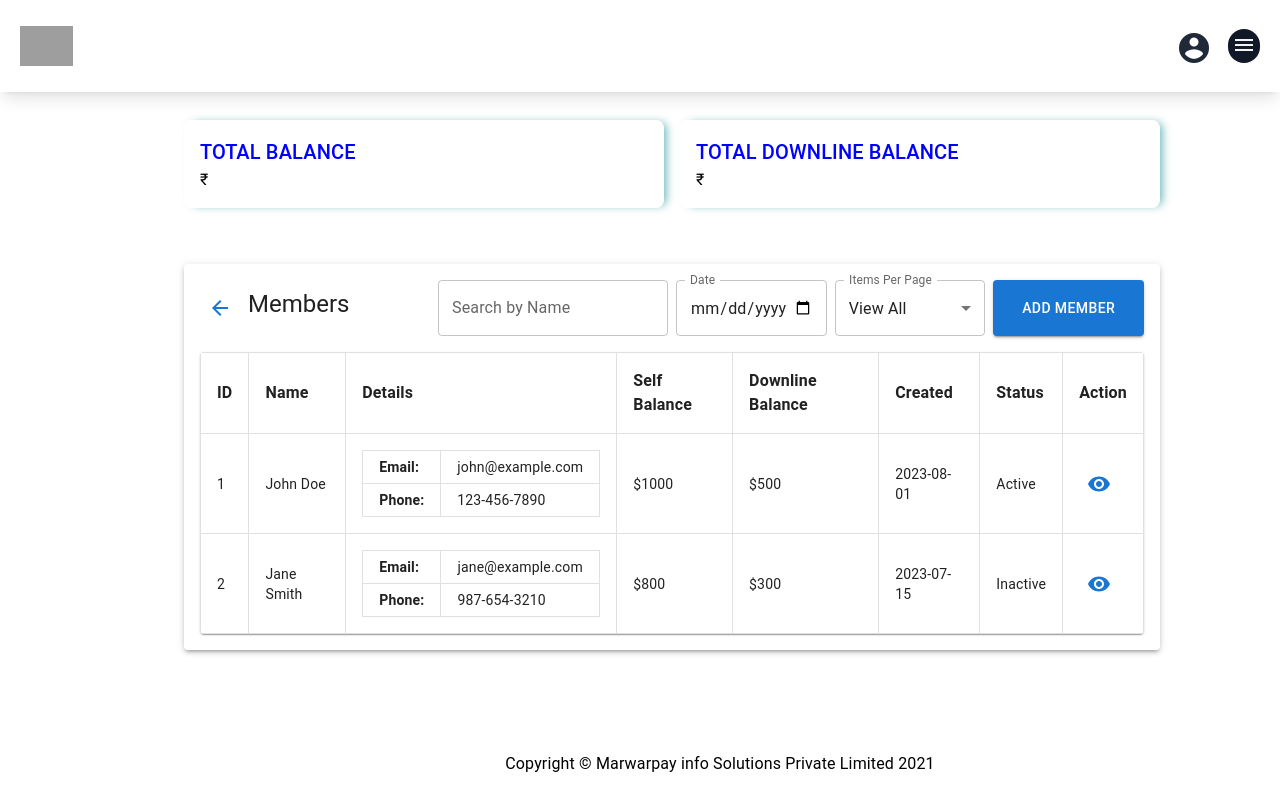
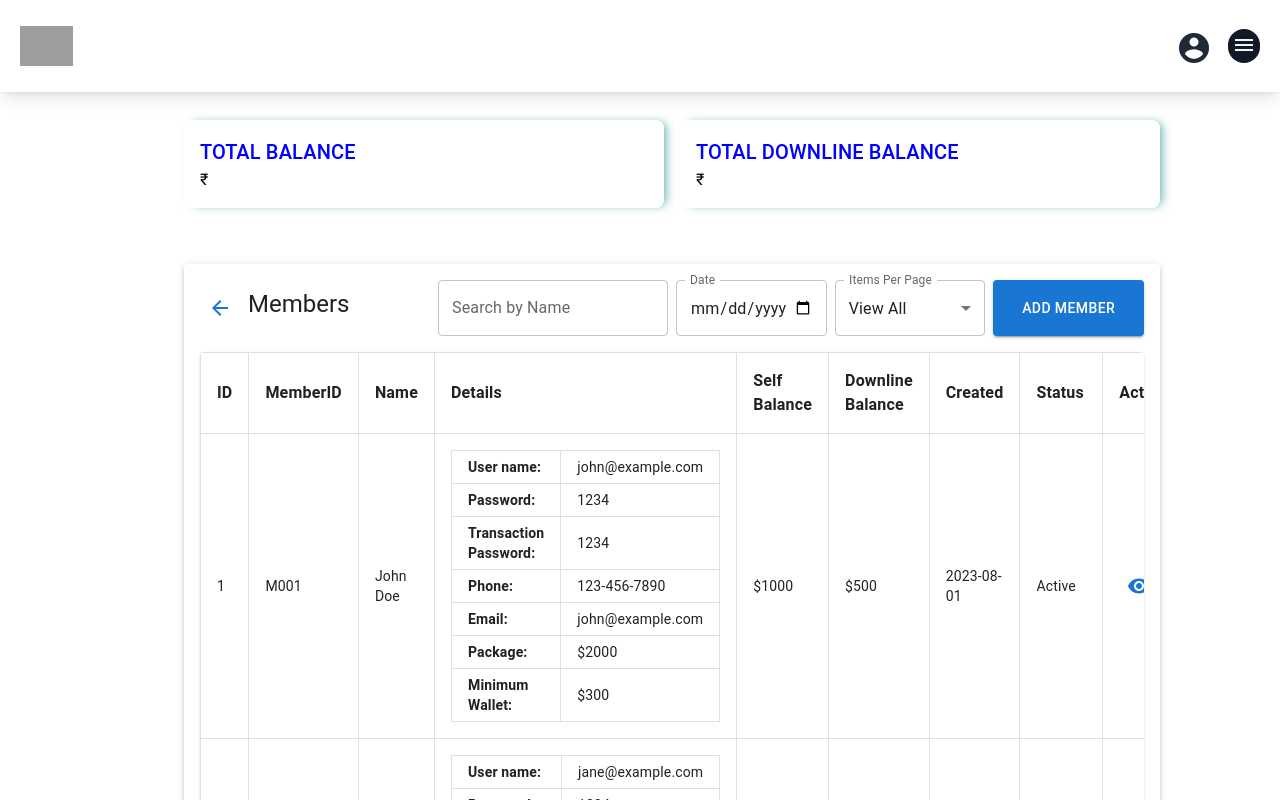
Before and after one commit to ajaydeveloper95/MarWarPay-Frontend-Admin, a React (Vite) app: page /members/all_members in a window 1280 px wide. Shown: the top 800 px of the page. Built offline with nearby package versions, Linux system fonts and the light colour scheme; grey boxes are pictures that could not be loaded.

Commit message:
minor changes

```diff
--- a/src/App.jsx
+++ b/src/App.jsx
@@ -18,7 +18,6 @@ import AddPackage from './Components/Tables/Package/AddPackage';
 import ViewPackage from './Components/Tables/Package/ViewPackage';
 import PayoutCharge from './Components/Tables/Setting/PayoutCharge';
 import DashBoard from './Pages/DashBoard';
-import { ThemeProvider } from './Context/ThemeContext';
 import Footer from './Components/footer/Footer';
 import Profile from './Components/profile/Profile';
 // Import other components and pages
@@ -26,7 +25,6 @@ import Profile from './Components/profile/Profile';
 function App() {
   return (
     <SidebarProvider>
-      <ThemeProvider>
       <Router>
         <Sidebar/>
         <Routes>
@@ -66,7 +64,6 @@ function App() {
         </Routes>
         <Footer/>
       </Router>
-      </ThemeProvider>
     </SidebarProvider>
 
   );
--- a/src/Components/Tables/Members/ViewAllMembers.jsx
+++ b/src/Components/Tables/Members/ViewAllMembers.jsx
@@ -6,8 +6,8 @@ import ArrowBackIcon from '@mui/icons-material/ArrowBack'; // Import back arrow
 import { useSidebar } from '../../../Context/SidebarContext';
 
 const membersData = [
-  { id: 1, name: 'John Doe', email: 'john@example.com', phone: '123-456-7890', selfBalance: '$1000', downlineBalance: '$500', created: '2023-08-01', status: 'Active' },
-  { id: 2, name: 'Jane Smith', email: 'jane@example.com', phone: '987-654-3210', selfBalance: '$800', downlineBalance: '$300', created: '2023-07-15', status: 'Inactive' },
+  { id: 1,memberId: 'M001', name: 'John Doe', email: 'john@example.com', phone: '123-456-7890', selfBalance: '$1000', downlineBalance: '$500', created: '2023-08-01', status: 'Active', password: '1234', package: '$2000', transaction: '1234', wallet: '$300' },
+  { id: 2,memberId: 'M002', name: 'Jane Smith', email: 'jane@example.com', phone: '987-654-3210', selfBalance: '$800', downlineBalance: '$300', created: '2023-07-15', status: 'Inactive' , password: '1234', package: '$2000', transaction: '1234', wallet: '$300'},
   // Add more member objects as needed
 ];
 
@@ -195,6 +195,7 @@ const ViewAllMembers = () => {
               <TableHead>
                 <TableRow>
                   <TableCell sx={{ fontWeight: 'bold', fontSize: '16px', border: '1px solid rgba(224, 224, 224, 1)' }}>ID</TableCell>
+                  <TableCell sx={{ fontWeight: 'bold', fontSize: '16px', border: '1px solid rgba(224, 224, 224, 1)' }}>MemberID</TableCell>
                   <TableCell sx={{ fontWeight: 'bold', fontSize: '16px', border: '1px solid rgba(224, 224, 224, 1)' }}>Name</TableCell>
                   <TableCell sx={{ fontWeight: 'bold', fontSize: '16px', border: '1px solid rgba(224, 224, 224, 1)' }}>Details</TableCell>
                   <TableCell sx={{ fontWeight: 'bold', fontSize: '16px', border: '1px solid rgba(224, 224, 224, 1)' }}>Self Balance</TableCell>
@@ -215,17 +216,38 @@ const ViewAllMembers = () => {
                   paginatedMembers.map((member) => (
                     <TableRow key={member.id}>
                       <TableCell sx={{ border: '1px solid rgba(224, 224, 224, 1)' }}>{member.id}</TableCell>
+                      <TableCell sx={{ border: '1px solid rgba(224, 224, 224, 1)' }}>{member.memberId}</TableCell>
                       <TableCell sx={{ border: '1px solid rgba(224, 224, 224, 1)' }}>{member.name}</TableCell>
                       <TableCell sx={{ border: '1px solid rgba(224, 224, 224, 1)' }}>
                       <Table size="small" sx={{ borderCollapse: 'collapse', width: '100%' }}>
                         <TableBody>
                           <TableRow>
+                            <TableCell sx={{ border: '1px solid rgba(224, 224, 224, 1)', fontWeight: 'bold' }}>User name:</TableCell>
+                            <TableCell sx={{ border: '1px solid rgba(224, 224, 224, 1)' }}>{member.email}</TableCell>
+                          </TableRow>
+                          <TableRow>
+                            <TableCell sx={{ border: '1px solid rgba(224, 224, 224, 1)', fontWeight: 'bold' }}>Password:</TableCell>
+                            <TableCell sx={{ border: '1px solid rgba(224, 224, 224, 1)' }}>{member.password}</TableCell>
+                          </TableRow>
+                          <TableRow>
+                            <TableCell sx={{ border: '1px solid rgba(224, 224, 224, 1)', fontWeight: 'bold' }}>Transaction Password:</TableCell>
+                            <TableCell sx={{ border: '1px solid rgba(224, 224, 224, 1)' }}>{member.transaction}</TableCell>
+                          </TableRow>
+                          <TableRow>
+                            <TableCell sx={{ border: '1px solid rgba(224, 224, 224, 1)', fontWeight: 'bold' }}>Phone:</TableCell>
+                            <TableCell sx={{ border: '1px solid rgba(224, 224, 224, 1)' }}>{member.phone}</TableCell>
+                          </TableRow>
+                          <TableRow>
                             <TableCell sx={{ border: '1px solid rgba(224, 224, 224, 1)', fontWeight: 'bold' }}>Email:</TableCell>
                             <TableCell sx={{ border: '1px solid rgba(224, 224, 224, 1)' }}>{member.email}</TableCell>
                           </TableRow>
                           <TableRow>
-                              <TableCell sx={{ border: '1px solid rgba(224, 224, 224, 1)', fontWeight: 'bold' }}>Phone:</TableCell>
-                              <TableCell sx={{ border: '1px solid rgba(224, 224, 224, 1)' }}>{member.phone}</TableCell>
+                            <TableCell sx={{ border: '1px solid rgba(224, 224, 224, 1)', fontWeight: 'bold' }}>Package:</TableCell>
+                            <TableCell sx={{ border: '1px solid rgba(224, 224, 224, 1)' }}>{member.package}</TableCell>
+                          </TableRow>
+                          <TableRow>
+                            <TableCell sx={{ border: '1px solid rgba(224, 224, 224, 1)', fontWeight: 'bold' }}>Minimum Wallet:</TableCell>
+                            <TableCell sx={{ border: '1px solid rgba(224, 224, 224, 1)' }}>{member.wallet}</TableCell>
                           </TableRow>
                         </TableBody>
                       </Table>
--- a/src/Components/Tables/Package/AddPackage.jsx
+++ b/src/Components/Tables/Package/AddPackage.jsx
@@ -24,6 +24,9 @@ import { useSidebar } from '../../../Context/SidebarContext';
 
 const AddPackage = () => {
   const [packageName, setPackageName] = useState('');
+  const [packageInfo, setPackageInfo] = useState('');
+  const [packagePayOutCharge, setPackagePayOutCharge] = useState('');
+  const [packagePayInCharge, setPackagePayInCharge] = useState('');
   const [status, setStatus] = useState('Active');
   const [isDefault, setIsDefault] = useState(false);
   const [isDialogOpen, setIsDialogOpen] = useState(false);
@@ -39,6 +42,9 @@ const AddPackage = () => {
 
     // Reset form fields
     setPackageName('');
+    setPackageInfo('');
+    setPackagePayOutCharge('');
+    setPackagePayInCharge('');
     setStatus('Active');
     setIsDefault(false);
   };
@@ -96,6 +102,35 @@ const AddPackage = () => {
               />
             </Grid>
             <Grid item xs={12} sm={6}>
+              <TextField
+                label="Package Info"
+                variant="outlined"
+                fullWidth
+                value={packageInfo}
+                onChange={(e) => setPackageInfo(e.target.value)}
+              />
+            </Grid>
+            <Grid item xs={12} sm={6}>
+              <TextField
+                label="Package Pay Out Charge"
+                variant="outlined"
+                fullWidth
+                type="number"
+                value={packagePayOutCharge}
+                onChange={(e) => setPackagePayOutCharge(e.target.value)}
+              />
+            </Grid>
+            <Grid item xs={12} sm={6}>
+              <TextField
+                label="Package Pay In Charge"
+                variant="outlined"
+                fullWidth
+                type="number"
+                value={packagePayInCharge}
+                onChange={(e) => setPackagePayInCharge(e.target.value)}
+              />
+            </Grid>
+            <Grid item xs={12} sm={6}>
               <FormControl fullWidth variant="outlined" required>
                 <InputLabel id="status-label">Status</InputLabel>
                 <Select
@@ -118,9 +153,10 @@ const AddPackage = () => {
                     color="primary"
                   />
                 }
-                label=" Is Default ?"
+                label="Is Default?"
               />
             </Grid>
+
             <Grid item xs={12} display="flex" justifyContent="flex-end" spacing={2}>
               <Button type="submit" variant="contained" color="primary" sx={{ mr: 2 }}>
                 Submit
--- a/src/Components/Tables/UpiWallet/Transfer.jsx
+++ b/src/Components/Tables/UpiWallet/Transfer.jsx
@@ -80,7 +80,7 @@ const Transfer = () => {
           <ArrowBackIcon />
         </IconButton>
         <Typography variant="h5" component="h1" gutterBottom>
-          UPI-Wallet to E-Wallet Transfer
+          UPI to E-Wallet Transfer
         </Typography>
 
         <form onSubmit={handleSubmit} noValidate autoComplete="off">
--- a/src/Context/ThemeContext.jsx
+++ b/src/Context/ThemeContext.jsx
@@ -1,21 +1,52 @@
-// src/Context/ThemeContext.js
+// import { createContext, useContext, useState } from 'react';
 
-import { createContext, useContext, useState } from 'react';
+// const ThemeContext = createContext();
 
-const ThemeContext = createContext();
+// const themes = {
+//   default: {
+//     name: 'Default',
+//     bgColor: 'bg-white',
+//     textColor: 'text-gray-800',
+//     iconColor: 'text-gray-800',
+//   },
+//   dark: {
+//     name: 'Dark',
+//     bgColor: 'bg-gray-900',
+//     textColor: 'text-white',
+//     iconColor: 'text-white',
+//   },
+//   blue: {
+//     name: 'Blue',
+//     bgColor: 'bg-blue-500',
+//     textColor: 'text-white',
+//     iconColor: 'text-white',
+//   },
+//   green: {
+//     name: 'Green',
+//     bgColor: 'bg-green-500',
+//     textColor: 'text-white',
+//     iconColor: 'text-white',
+//   },
+//   red: {
+//     name: 'Red',
+//     bgColor: 'bg-red-500',
+//     textColor: 'text-white',
+//     iconColor: 'text-white',
+//   },
+// };
 
-export const ThemeProvider = ({ children }) => {
-  const [isDarkTheme, setIsDarkTheme] = useState(false);
+// export const ThemeProvider = ({ children }) => {
+//   const [currentTheme, setCurrentTheme] = useState(themes.default);
 
-  const toggleTheme = () => {
-    setIsDarkTheme((prevTheme) => !prevTheme);
-  };
+//   const changeTheme = (themeKey) => {
+//     setCurrentTheme(themes[themeKey]);
+//   };
 
-  return (
-    <ThemeContext.Provider value={{ isDarkTheme, toggleTheme }}>
-      {children}
-    </ThemeContext.Provider>
-  );
-};
+//   return (
+//     <ThemeContext.Provider value={{ currentTheme, changeTheme }}>
+//       {children}
+//     </ThemeContext.Provider>
+//   );
+// };
 
-export const useTheme = () => useContext(ThemeContext);
+// export const useTheme = () => useContext(ThemeContext);
```
Lines whose indentation alone changed are shown as unchanged.
